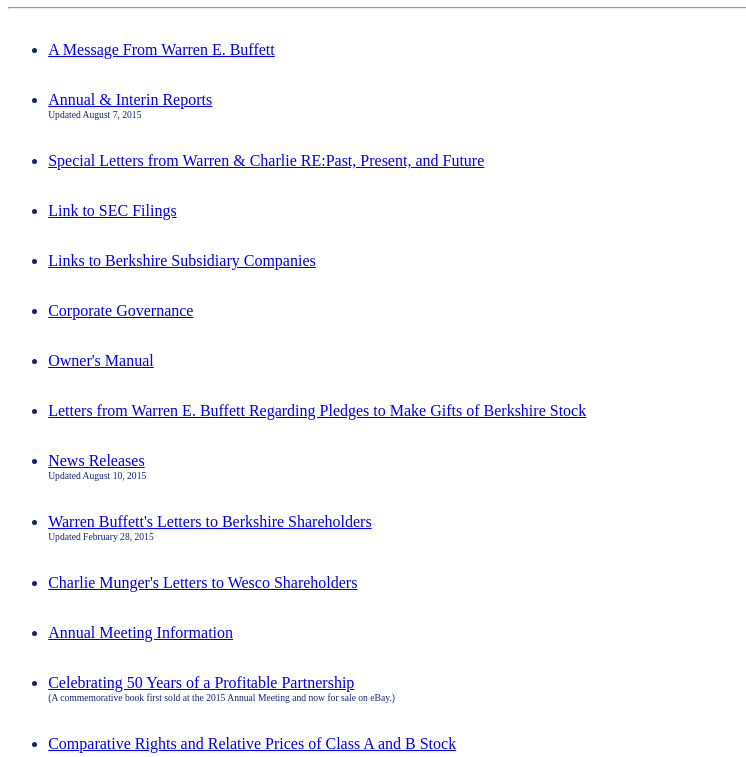
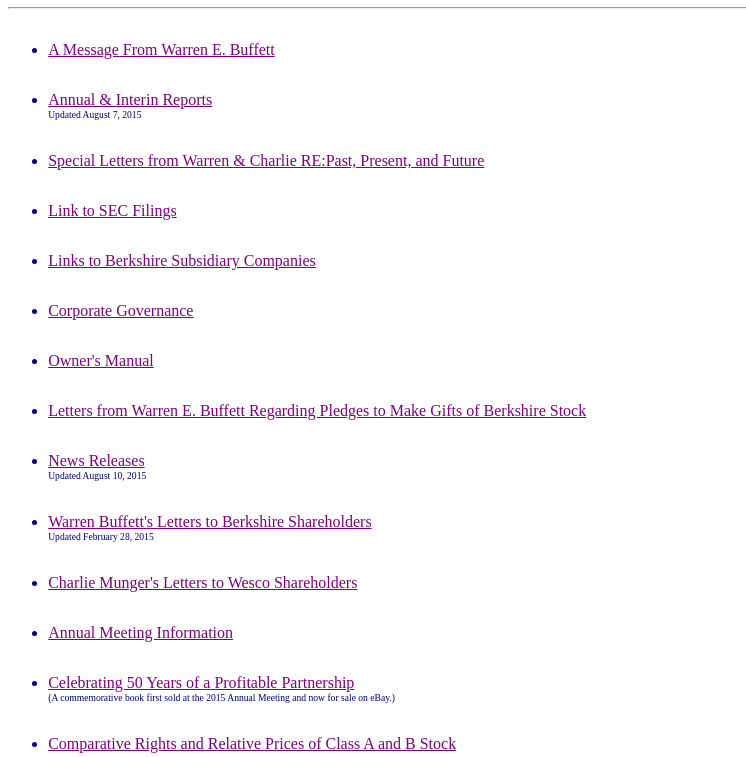
Before and after one commit to becca-bailey/phase-0, a plain HTML site: page week-2/berkshire/my-berkshire-site.html in a window 1280 px wide. Shown: the part 108-865 px from the top of the page, without its empty margins (63-809 px from the left). Drawn offline with Linux system fonts and the light colour scheme; files that its build step writes are made by us from their sources.

Commit message:
Finished Berkshire stylesheet

```diff
--- a/week-3/berkshire/stylesheets/my-berkshire-stylesheet.css
+++ b/week-3/berkshire/stylesheets/my-berkshire-stylesheet.css
@@ -1,13 +1,24 @@
 /* Header Styles */
 
 body {
-	color: #122376;
+	color: #000080;
 	padding-bottom: 10px;
+	background-color: #ffffff;
+}
+
+a {
+	color: #800080;
+}
+
+a:visited {
+	color: #ff0000;
 }
 
 header {
 	text-align: center;
 }
+
+/* Typography */
 
 header h1 {
 	text-transform: uppercase;
@@ -86,4 +97,16 @@ What tricks did you use to help you with positioning?  How hard was it to get th
 
 This particular site didn't have any tricky positioning other than the list items that were divided into two columns.  It wasn't particularly difficult to get the position to match the example site, but my pair and I did discuss some best practices for positioning a new site, such as using a consistent layout and margins, and making the positining flexible to allow for new information.
 
-What CSS di dyou use to modify the element style (like size, color, etc.)
+What CSS did you use to modify the element style (like size, color, etc.)
+
+Though the CSS was pretty minimal, my pair and I used color, text-align, float (to separate the two columns), margin, and a few other CSS styles.
+
+Did you modify the HTML to include classes or ids?  If so, which did you choose and why?  If you didn't, how would you know which one to add to your HTML?
+
+We used both classes and ID's in our HTML--some which I had included from the last paring session, and some which we added when we added the CSS.  We used classes when we were trying to target only one element on the page (which happens more often in single-page websites like this one) and classes to target multiple elements.  For example, we used an ID to target the geico section (since there's only one) and a class called .smaller to target all the smaller text (other than the text we targeted with a more semantic <small> tag.)
+
+When you compared your site to the actual code base, which do you think had cleaner code that followed best practices and why?
+
+In the style of older HTML pages, this page used inline CSS instead of a stylesheet, which is no longer considered best practice.  The site also uses numeric font sizes instead of pixels or ems, which I have never seen before.  There are also some things we just did differently, such as creating a two-column layout using float: left and float: right instead of a table.  There are advantages and disadvantages to both methods, but I think the method we chose is a simpler way to do it.  Though the styles in the original site may have been best practice at the time, I think the code we created is more up-to-date and in line with HTML5 standards.
+
+*/
```
